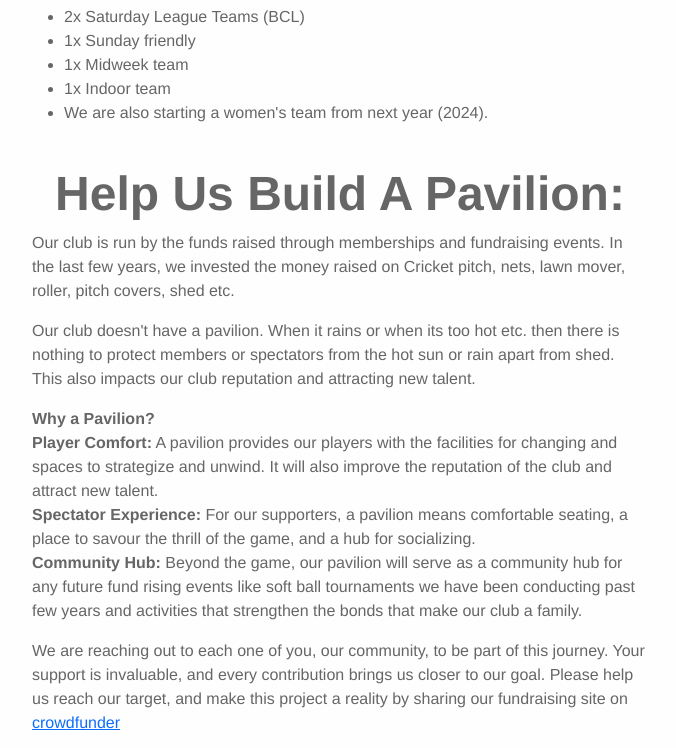
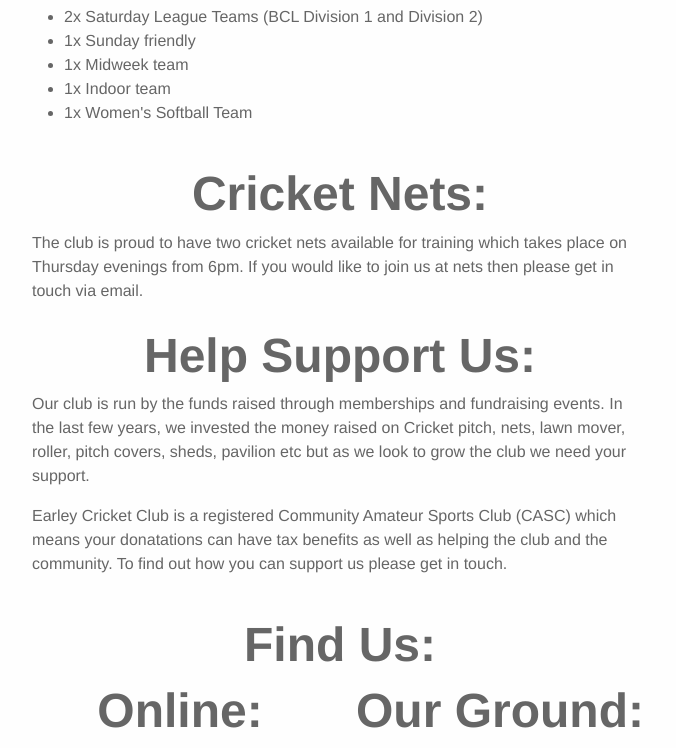
Before and after one commit to Earley-Cricket-Club/earleycc, a plain HTML site: page index.html in a window 1280 px wide. Shown: the part 747-1495 px from the top of the page, without its empty margins (300-976 px from the left). Drawn offline with nearby package versions, Linux system fonts and the light colour scheme.

Commit message:
Update index.html

```diff
--- a/index.html
+++ b/index.html
@@ -54,7 +54,6 @@
                 </p>
                 <div class="d-grid gap-2 d-sm-flex justify-content-sm-center">
                     <a href="https://earley.play-cricket.com/" class="btn btn-success btn-lg px-4 gap-3">Earley CC on Play-Cricket</a>
-                    <a href="https://www.crowdfunder.co.uk/p/earley-cricket-club-pavilion" class="btn btn-primary btn-lg px-4">Support Our Fundraiser</a>
                 </div>
             </div>
         </div>
@@ -63,33 +62,29 @@
             <h2 class="display-5 fw-bold text-center">Our Teams:</h2>
             <div class="col-lg-6 mx-auto">
                 <ul>
-                    <li>2x Saturday League Teams (BCL)</li>
+                    <li>2x Saturday League Teams (BCL Division 1 and Division 2)</li>
                     <li>1x Sunday friendly</li>
                     <li>1x Midweek team</li>
                     <li>1x Indoor team</li>
-                    <li>We are also starting a women's team from next year (2024).</li>
+                    <li>1x Women's Softball Team</li>
                 </ul>
             </div>
         </div>
 
         <div class="px-4 py-2 my-2">
-            <h2 class="display-5 fw-bold text-center">Help Us Build A Pavilion:</h2>
+            <h2 class="display-5 fw-bold text-center">Cricket Nets:</h2>
+            <div class="col-lg-6 mx-auto">The club is proud to have two cricket nets available for training which takes place on Thursday evenings from 6pm. If you would like to join us at nets then please get in touch via email.</div>
+        </div>
+
+        <div class="px-4 py-2 my-2">
+            <h2 class="display-5 fw-bold text-center">Help Support Us:</h2>
             <div class="col-lg-6 mx-auto">
                 <p>
-                    Our club is run by the funds raised through memberships and fundraising events. In the last few years, we invested the money raised on Cricket pitch, nets, lawn mover, roller, pitch covers, shed etc.
+                    Our club is run by the funds raised through memberships and fundraising events. In the last few years, we invested the money raised on Cricket pitch, nets, lawn mover, roller, pitch covers, sheds, pavilion etc but as we look to grow the club
+                    we need your support.
                 </p>
                 <p>
-                    Our club doesn't have a pavilion. When it rains or when its too hot etc. then there is nothing to protect members or spectators from the hot sun or rain apart from shed. This also impacts our club reputation and attracting new talent.
-                </p>
-                <p>
-                    <strong>Why a Pavilion?</strong><br>
-                    <strong>Player Comfort:</strong> A pavilion provides our players with the facilities for changing and spaces to strategize and unwind. It will also improve the reputation of the club and attract new talent.<br>
-                    <strong>Spectator Experience:</strong> For our supporters, a pavilion means comfortable seating, a place to savour the thrill of the game, and a hub for socializing.<br>
-                    <strong>Community Hub:</strong> Beyond the game, our pavilion will serve as a community hub for any future fund rising events like soft ball tournaments we have been conducting past few years and activities that strengthen the bonds that make our club a family.
-                </p>
-                <p>
-                    We are reaching out to each one of you, our community, to be part of this journey. Your support is invaluable, and every contribution brings us closer to our goal. Please help us reach our target, and make this project a reality by sharing our
-                    fundraising site on <a href="https://www.crowdfunder.co.uk/p/earley-cricket-club-pavilion">crowdfunder</a>
+                    Earley Cricket Club is a registered Community Amateur Sports Club (CASC) which means your donatations can have tax benefits as well as helping the club and the community. To find out how you can support us please get in touch.
                 </p>
             </div>
         </div>
```
